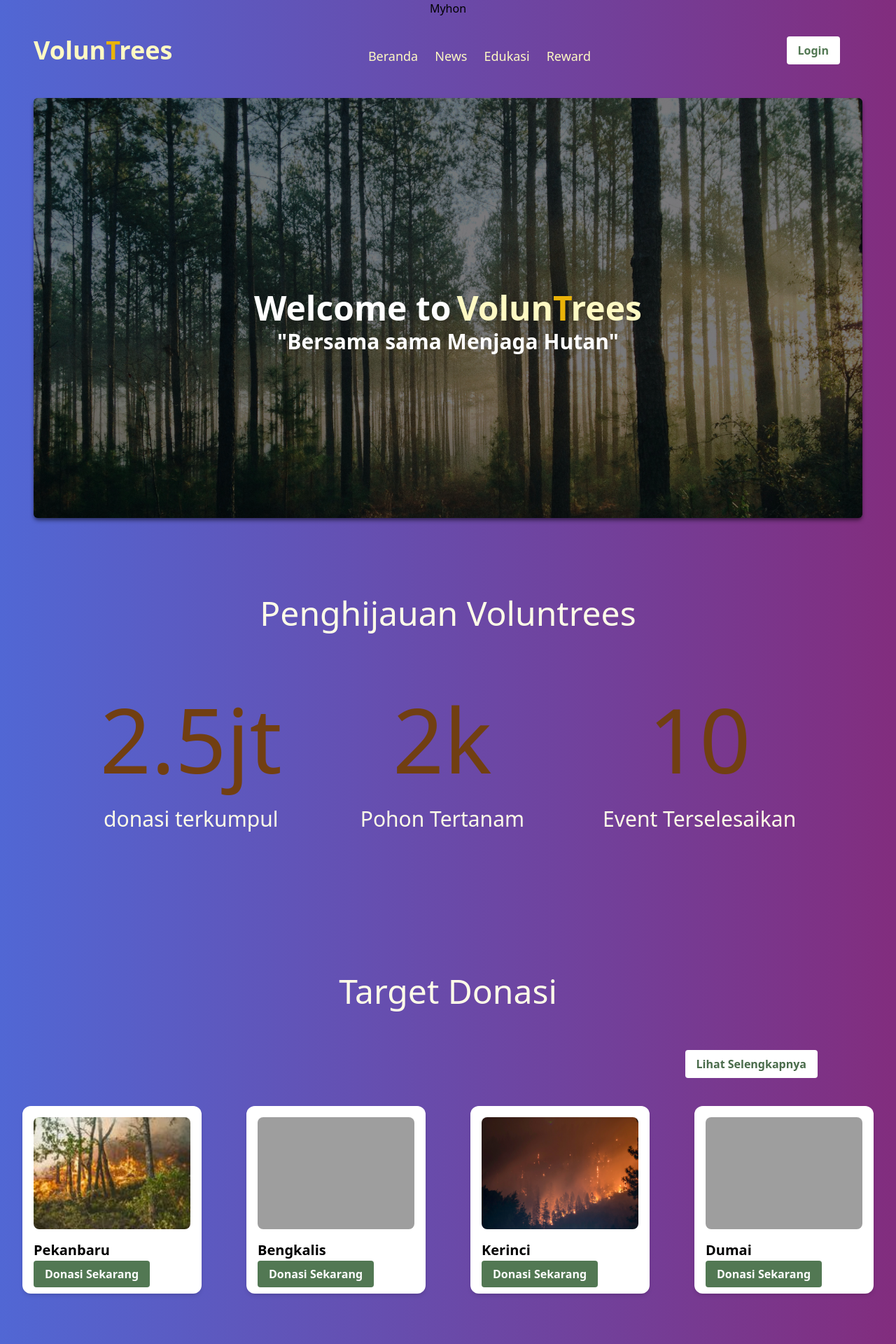
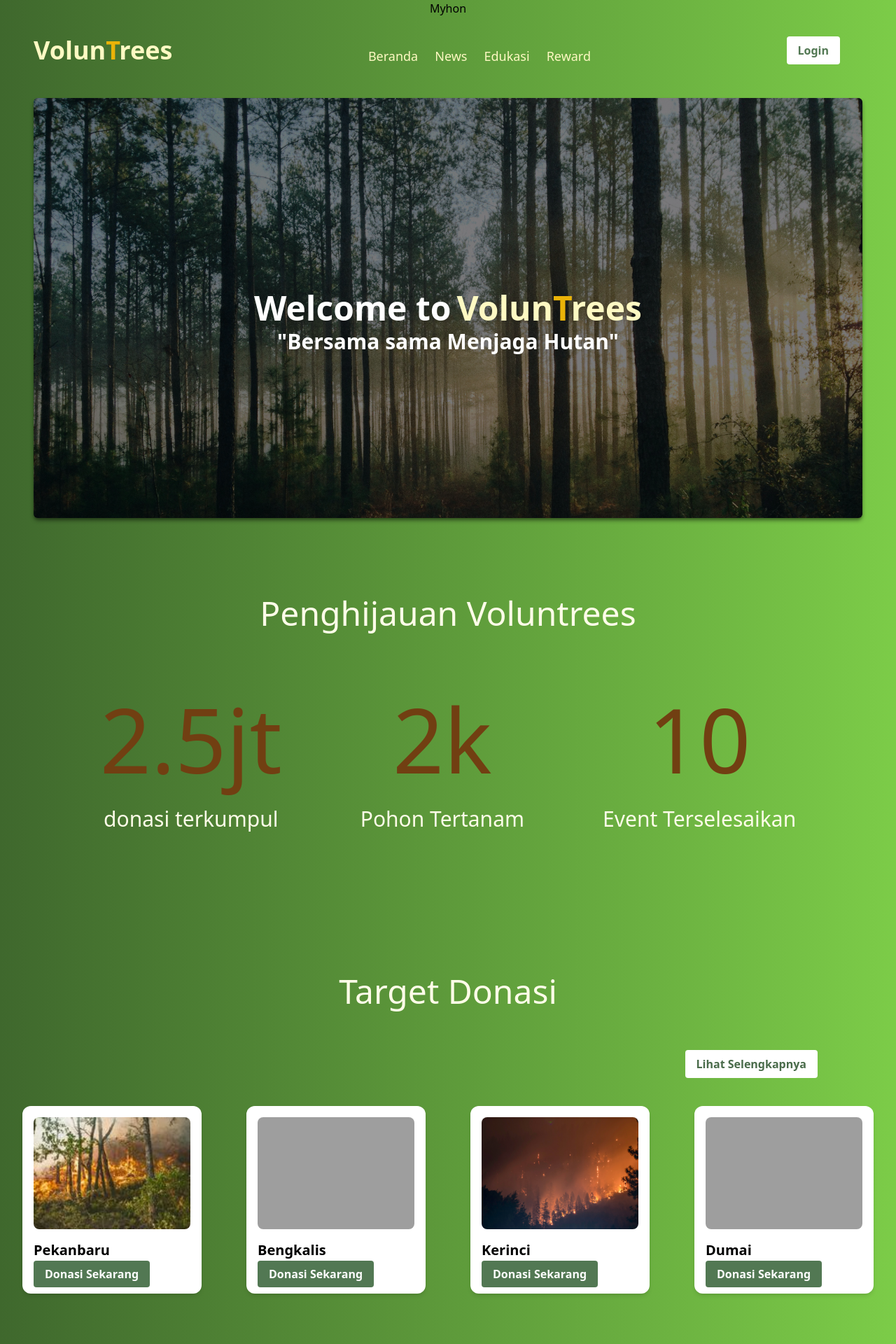
Before and after one commit to josuaewaldo/Project_Pohon, a CodeIgniter app: page /Project_Pohon/index.php/user/index in a window 1280 px wide. Shown: the top 1920 px of the page at 70% size. Run offline with CodeIgniter, Linux system fonts and the light colour scheme; some libraries are stand-ins or nearby versions; grey boxes are pictures that could not be loaded.

Commit message:
Update header.php

```diff
--- a/application/views/layout/header.php
+++ b/application/views/layout/header.php
@@ -23,7 +23,7 @@
 </head>
 
 <body>
-    <div class="bg-[#527853] bg-gradient-to-r from-[#5167d4] to-[#822d7e]">
+    <div class="bg-[#527853] bg-gradient-to-r from-[#3f682d] to-[#7ccc48]">
         <!-- Navbar -->
         <h1 class="text-center">Myhon</h1>
         <div class="w-full h-24 py-12 flex items-center justify-between pl-12 pr-20">
```
